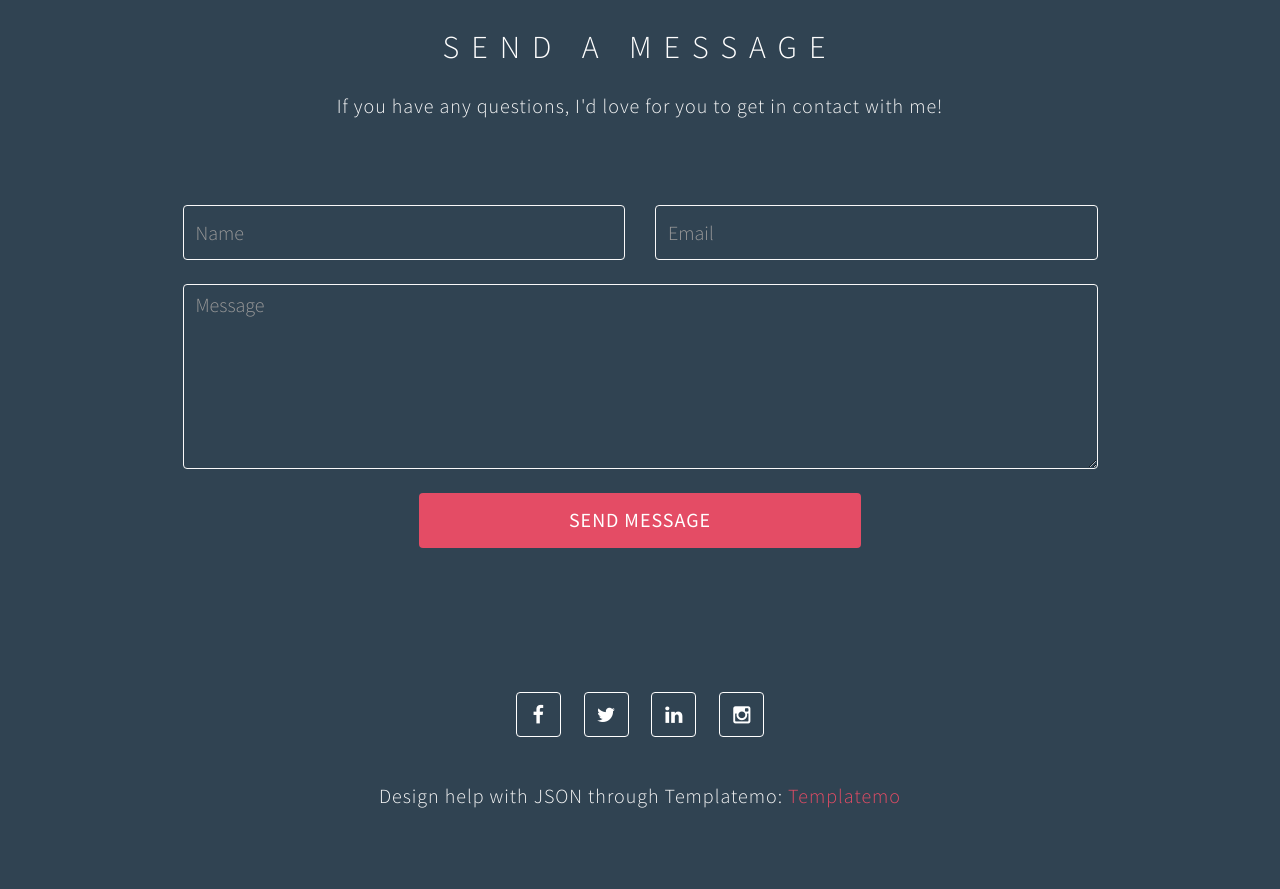
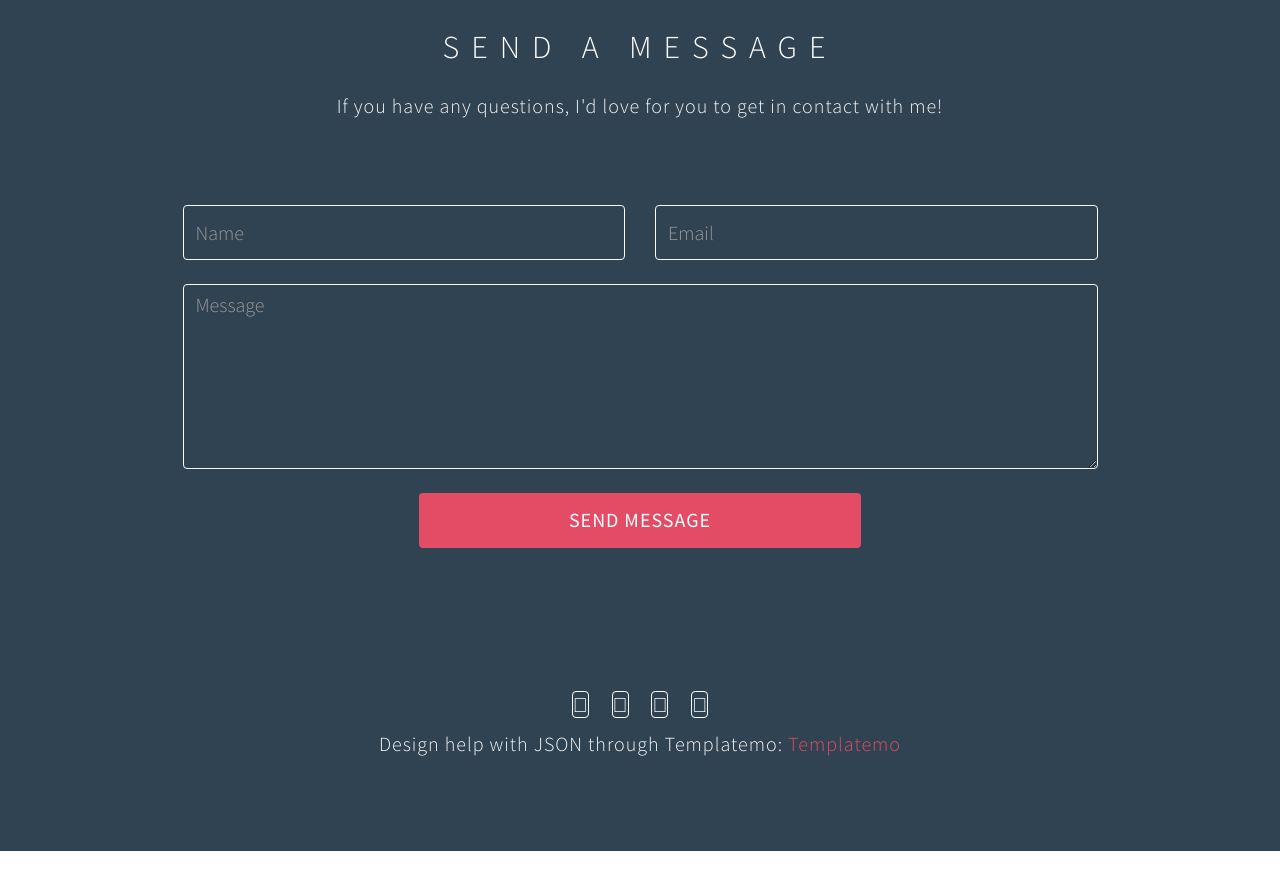
Before and after one commit to brighaminkley/allaboutme, a plain HTML site: page index.html in a window 1280 px wide. Shown: the part 3583-4472 px from the top of the page. After the commit the page ends 4434 px from the top, so only its background shows below. Drawn offline with Linux system fonts and the light colour scheme; files whose address does not match are found by name.

Commit message:
Update index.html

```diff
--- a/index.html
+++ b/index.html
@@ -306,10 +306,10 @@
 			<div class="col-md-12 col-sm-12">
 
                 <ul class="social-icon">
-                    <li><a href="https://www.facebook.com/profile.php?id=100008307883656" class="fa fa-facebook wow fadeInUp" data-wow-delay="0.2s"></a></li>
-                    <li><a href="https://twitter.com/baldbrigham" class="fa fa-twitter wow fadeInUp" data-wow-delay="0.4s"></a></li>
-                    <li><a href="https://www.linkedin.com/in/brig-inkley-a565031ab/" class="fa fa-linkedin wow fadeInUp" data-wow-delay="0.6s"></a></li>
-                    <li><a href="https://www.instagram.com/bald.brigham/" class="fa fa-instagram wow fadeInUp" data-wow-delay="0.8s"></a></li>
+                    <li><a href="https://www.facebook.com/profile.php?id=100008307883656" class="fa-facebook wow fadeInUp" data-wow-delay="0.2s"></a></li>
+                    <li><a href="https://twitter.com/baldbrigham" class="fa-twitter wow fadeInUp" data-wow-delay="0.4s"></a></li>
+                    <li><a href="https://www.linkedin.com/in/brig-inkley-a565031ab/" class="fa-linkedin wow fadeInUp" data-wow-delay="0.6s"></a></li>
+                    <li><a href="https://www.instagram.com/bald.brigham/" class="fa-instagram wow fadeInUp" data-wow-delay="0.8s"></a></li>
 
                 </ul>
 
@@ -324,7 +324,7 @@
 </footer>
 
 <!-- Back top -->
-<a href="#" class="go-top"><i class="fa fa-angle-up"></i></a>
+<a href="#" class="go-top"><i class="fa-angle-up"></i></a>
 
 <!-- Javascript  -->
 <script src="jquery.js"></script>
```
